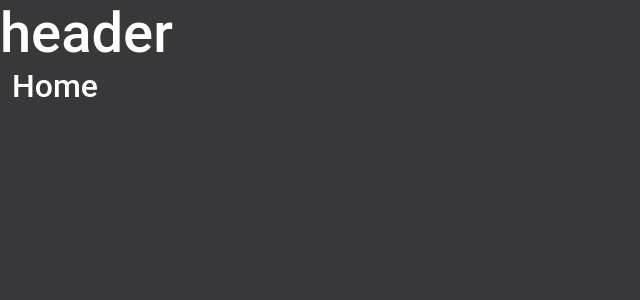
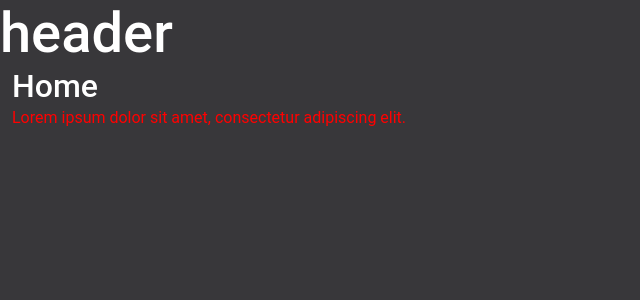
Before and after one commit to Theryston/fillscene, a Next.js app: page / in a window 1280 px wide. Shown: the top 300 px of the page, without its empty margins (0-640 px from the left). Built offline with nearby package versions, Linux system fonts and the light colour scheme.

Commit message:
feat: Paragraph common

```diff
--- a/@types/styled.d.ts
+++ b/@types/styled.d.ts
@@ -43,12 +43,12 @@ declare module "styled-components" {
           fontWeight: number;
         };
       };
-      copy: {
-        cards: {
+      paragraph: {
+        big: {
           fontSize: string;
           fontHeight: string;
         };
-        body: {
+        medium: {
           fontSize: string;
           fontHeight: string;
         };
--- /dev/null
+++ b/src/components/common/Paragraph/index.tsx
@@ -0,0 +1,19 @@
+import * as S from "./styles";
+
+interface IProps {
+  children: string;
+  size?: "big" | "medium" | "small";
+  color?: string;
+}
+
+export default function Paragraph({
+  children,
+  color,
+  size = "medium",
+}: IProps) {
+  return (
+    <S.StyledParagraph size={size} color={color}>
+      {children}
+    </S.StyledParagraph>
+  );
+}
--- /dev/null
+++ b/src/components/common/Paragraph/styles.ts
@@ -0,0 +1,14 @@
+import styled, { css } from "styled-components";
+
+export const StyledParagraph = styled.p<{
+  size: "big" | "medium" | "small";
+  color?: string;
+}>`
+  ${({ theme, color, size }) => css`
+    font-size: ${theme.font.paragraph[size].fontSize};
+    font-height: ${theme.font.paragraph[size].fontHeight};
+    color: ${color ? color : theme.colors.neutralColor};
+    margin: 0;
+    padding: 0;
+  `}
+`;
--- a/src/pages/index.tsx
+++ b/src/pages/index.tsx
@@ -1,4 +1,5 @@
 import { Col, Container, Row } from "react-bootstrap";
+import Paragraph from "../components/common/Paragraph";
 import Title from "../components/common/Title";
 import { Layout } from "../components/layout";
 
@@ -11,6 +12,9 @@ export default function Home({ ...rest }) {
         <Row>
           <Col lg={12}>
             <Title hierarchy="h3">Home</Title>
+            <Paragraph size="medium" color="red">
+              Lorem ipsum dolor sit amet, consectetur adipiscing elit.
+            </Paragraph>
           </Col>
         </Row>
       </Container>
--- a/src/styles/theme.ts
+++ b/src/styles/theme.ts
@@ -41,14 +41,14 @@ export const theme = {
           fontWeight: 500,
         },
       },
-      copy: {
-        cards: {
+      paragraph: {
+        big: {
+          fontSize: "16px",
+          fontHeight: "32px",
+        },
+        medium: {
           fontSize: "16px",
           fontHeight: "24px",
-        },
-        body: {
-          fontSize: "16px",
-          fontHeight: "32px",
         },
         small: {
           fontSize: "14px",
```
